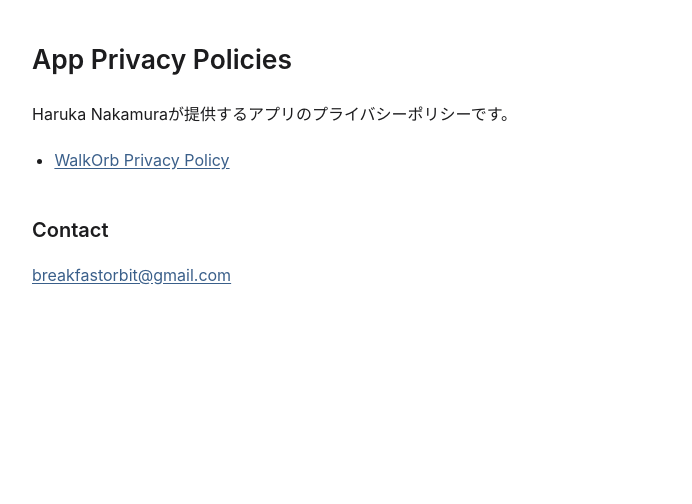
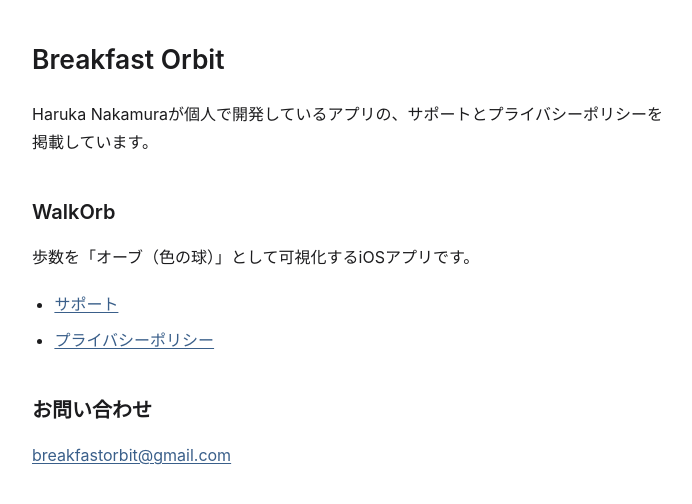
Before and after one commit to breakfast-orbit/breakfast-orbit.github.io, a Jekyll site: the page built from index.md, in a window 1280 px wide. Shown: the top 504 px of the page, without its empty margins (288-980 px from the left). Built offline with Jekyll 4.4.1, drawn with Linux system fonts in a browser that asks for light colours.

Commit message:
WalkOrbのサポートページを追加し、トップをBreakfast Orbitに改める

```diff
--- a/_config.yml
+++ b/_config.yml
@@ -1,5 +1,5 @@
-title: App Privacy Policies
-description: Privacy policies for apps provided by Haruka Nakamura
+title: Breakfast Orbit
+description: Support and privacy policies for apps provided by Haruka Nakamura
 lang: ja
 
 defaults:
--- a/index.md
+++ b/index.md
@@ -1,13 +1,18 @@
 ---
-title: App Privacy Policies
+title: Breakfast Orbit
 ---
 
-# App Privacy Policies
+# Breakfast Orbit
 
-Haruka Nakamuraが提供するアプリのプライバシーポリシーです。
+Haruka Nakamuraが個人で開発しているアプリの、サポートとプライバシーポリシーを掲載しています。
 
-- [WalkOrb Privacy Policy](./walkorb/)
+## WalkOrb
 
-## Contact
+歩数を「オーブ（色の球）」として可視化するiOSアプリです。
+
+- [サポート](./walkorb/support/)
+- [プライバシーポリシー](./walkorb/)
+
+## お問い合わせ
 
 [breakfastorbit@gmail.com](mailto:breakfastorbit@gmail.com)
```
Also changed, not shown: walkorb/support/index.md (added, +95 -0 lines).
